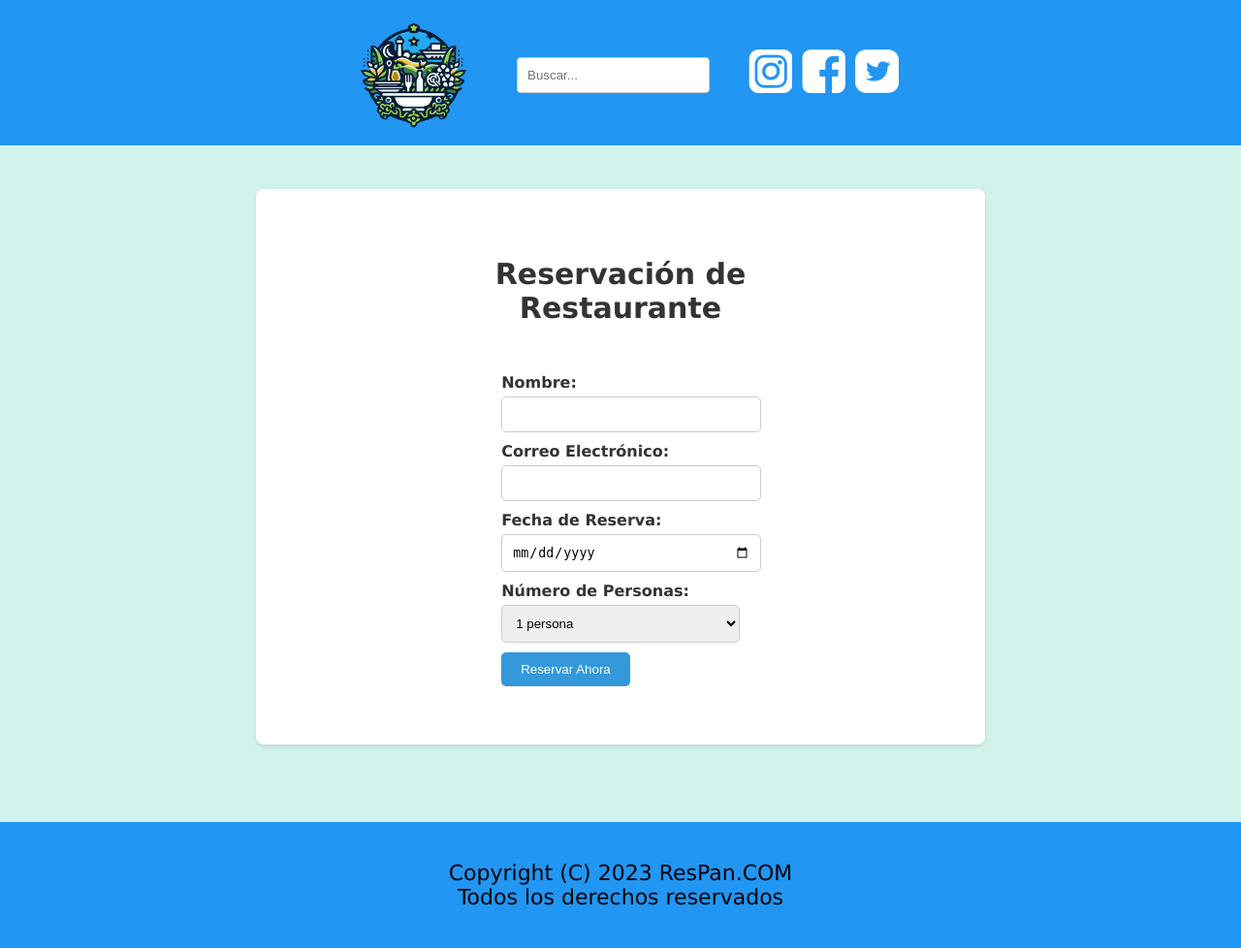
After one commit to Oscar25Obed/Proyecto-Ing.-Web, a PHP site: page /Reserva.html in a window 1280 px wide. The commit adds this page. Shown: the whole page at 97% size. Run offline with PHP 8.4, Linux system fonts and the light colour scheme.

Commit message:
Botones y formulario

```diff
--- /dev/null
+++ b/Codigo-Semestral/Reserva.html
@@ -0,0 +1,64 @@
+<!DOCTYPE html>
+<html lang="en">
+<head>
+    <meta charset="UTF-8">
+    <meta name="viewport" content="width=device-width, initial-scale=1.0">
+    <link rel="stylesheet" href="style.css">
+    <title>Restaurantes Panamá</title>
+
+</head>
+<body>
+    <header>
+        <img src="Logo.png" alt="Logo de la Pagina" class="logoContainer">
+        <div class="socialContainer">
+            <form>
+                <input type="search" id="inputsearch" name="b" placeholder="Buscar...">
+            </form>
+            <div >
+                <a href="https://instagram.com/solociencia.com23?igshid=MzNlNGNkZWQ4Mg=="><img src="icono1.png" alt="Icono de Instagram" width="45" height="45"></a>
+            </div>
+            <div>
+                <a href="https://www.facebook.com/profile.php?id=100093560545559&mibextid=LQQJ4d"><img src="icono2.png" alt="Icono de Facebook" width="45" height="45"></a>
+            </div>
+            <div>
+                <a href=""><img src="icono3.png" alt="Icono de Twitter" width="45" height="45"></a>
+            </div>
+        </div>
+    </header>
+    <section>
+        <div class="NcontenedorR">
+            <div class="RestauranteR">
+                <div class="formulario">
+                    <h2>Reservación de Restaurante</h2>
+                    <form action="procesar_reserva.php" method="post">
+                        <label for="nombre">Nombre:</label>
+                        <input type="text" id="nombre" name="nombre" required>
+
+                        <label for="email">Correo Electrónico:</label>
+                        <input type="email" id="email" name="email" required>
+
+                        <label for="fecha">Fecha de Reserva:</label>
+                        <input type="date" id="fecha" name="fecha" required>
+
+                        <label for="personas">Número de Personas:</label>
+                        <select id="personas" name="personas" required>
+                            <option value="1">1 persona</option>
+                            <option value="2">2 personas</option>
+                            <option value="3">3 personas</option>
+                            <option value="4">4 personas</option>
+                            <option value="5">5 personas</option>
+                        </select>
+
+                        <button type="submit">Reservar Ahora</button>
+                    </form>
+                </div>
+                </div>
+              </div>
+        </div>
+    </section>
+    <footer>
+        <p>Copyright (C) 2023 ResPan.COM<br>Todos los derechos reservados<br></p>
+
+    </footer>
+</body>
+</html>
--- a/Codigo-Semestral/style.css
+++ b/Codigo-Semestral/style.css
@@ -318,3 +318,74 @@ th, td {
 th {
   background-color: #f2f2f2;
 }
+.boton {
+  display: inline-block;
+  padding: 10px 20px;
+  margin: 10px;
+  background-color: #3498db;
+  color: #fff;
+  text-decoration: none;
+  border: none;
+  border-radius: 5px;
+  cursor: pointer;
+  font-size: 16px;
+}
+
+.boton-menu {
+  background-color: #3498db;
+}
+
+.boton-reservas {
+  background-color: #e74c3c;
+}
+
+.boton:hover {
+  background-color: #2980b9;
+}
+
+.formulario {
+  width: 60%;
+  background-color: #FFFFFF;
+  padding: 10px;
+  margin: 10px;
+  border-radius: 8px;
+  text-align: justify;
+  display: flex;
+  flex-direction: column;
+  align-items: center;
+  font-family: Geneva, Tahoma, sans-serif;
+}
+
+.formulario h2 {
+  color: #333;
+}
+
+.formulario label {
+  display: block;
+  margin-top: 10px;
+}
+
+.formulario input[type="text"],
+.formulario input[type="email"],
+.formulario input[type="date"],
+.formulario select {
+  width: 100%;
+  padding: 10px;
+  border: 1px solid #ccc;
+  border-radius: 5px;
+  margin-top: 5px;
+}
+
+.formulario button {
+  background-color: #3498db;
+  color: #fff;
+  border: none;
+  border-radius: 5px;
+  padding: 10px 20px;
+  cursor: pointer;
+  margin-top: 10px;
+}
+
+.formulario button:hover {
+  background-color: #2980b9;
+}
```
Also changed, not shown: Codigo-Semestral/Restaurante1.html (+6 -1 lines).
